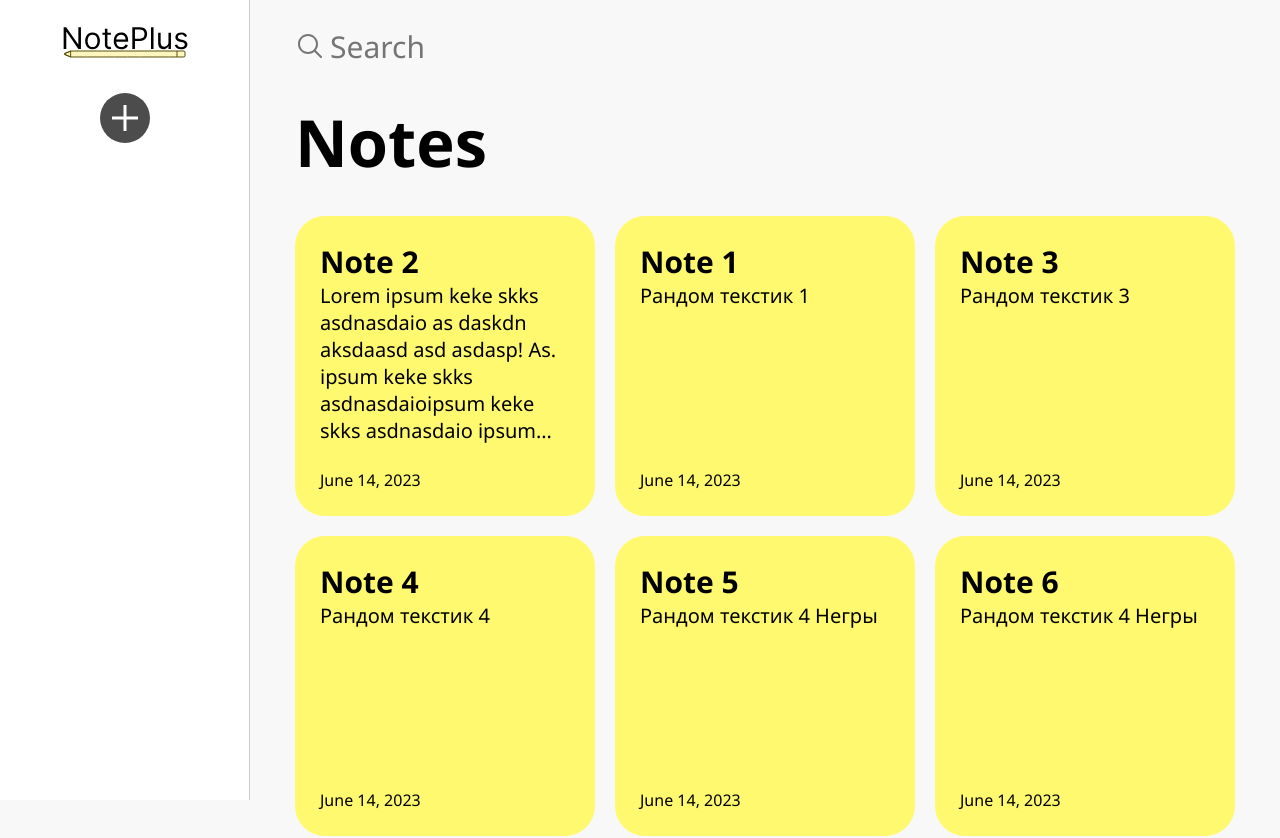
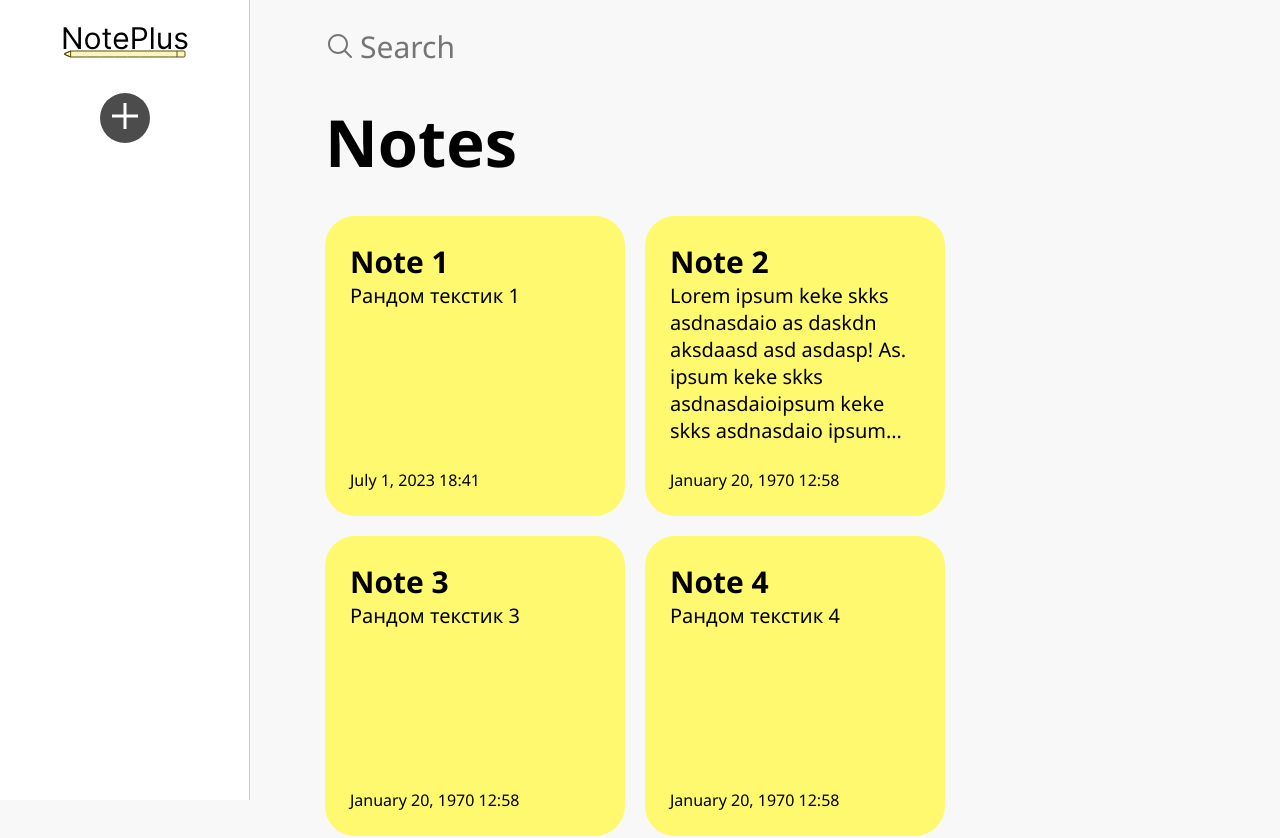
Before and after one commit to krancheh/note-app, a React (Create React App) app in the folder client/: page / in a window 1280 px wide. Shown: the top 838 px of the page. Built offline with nearby package versions, Linux system fonts and the light colour scheme.

Commit message:
added deleting adding searching notes, diff colors

```diff
--- a/client/src/components/Menu.jsx
+++ b/client/src/components/Menu.jsx
@@ -2,12 +2,35 @@ import React from 'react';
 import '../styles/Menu.css'
 import {ReactComponent as MainLogo} from "../assets/main-logo.svg";
 import {ReactComponent as AddLogo} from "../assets/add-logo.svg"
+import {useDispatch} from "react-redux";
+import {addNote} from "../store/notesSlice";
 
 const Menu = () => {
+
+    const colors = {
+        default: '#fff875',
+        green: '#93ff75',
+        blue: '#98b3ff',
+        red: '#ff7575',
+    }
+    const dispatch = useDispatch();
+    const addNoteHandler = (color) => {
+        dispatch(addNote({color}));
+    }
+
     return (
         <div className="Menu">
             <a href="/"><MainLogo/></a>
-            <button className="addButton"><AddLogo/></button>
+            <div className="buttons">
+                <button className="add-button" onClick={() => addNoteHandler(colors.default)}><AddLogo/></button>
+                <div className="dropdown-menu">
+                    <button className="colored-button" onClick={() => addNoteHandler(colors.default)}></button>
+                    <button className="colored-button" onClick={() => addNoteHandler(colors.green)}></button>
+                    <button className="colored-button" onClick={() => addNoteHandler(colors.blue)}></button>
+                    <button className="colored-button" onClick={() => addNoteHandler(colors.red)}></button>
+                </div>
+            </div>
+
         </div>
     );
 };
--- a/client/src/components/Note.jsx
+++ b/client/src/components/Note.jsx
@@ -1,19 +1,34 @@
-import React, {useState} from 'react';
 import '../styles/Note.css';
 import editLogo from '../assets/edit-icon.svg'
 import {ReactComponent as DeleteIcon} from "../assets/delete-icon.svg";
+import {useDispatch} from "react-redux";
+import {deleteNote, updateNote} from "../store/notesSlice";
 
-const Note = ({note}) => {
-    const [title, setTitle] = useState(note.title);
-    const [text, setText] = useState(note.text);
+const Note = ({id, title, content, date, color}) => {
+
+    const dispatch = useDispatch();
+
+    const months = ['January', 'February', 'March', 'April', 'May', 'June', 'July', 'August', 'September', 'November', 'December'];
+    const dateObj = new Date(date);
+    const formattedDate = `${months[dateObj.getMonth()]} ${dateObj.getDate()}, ${dateObj.getFullYear()} ${dateObj.getHours()}:${dateObj.getMinutes()}`
+
+    const editNoteHandler = () => {
+        dispatch(updateNote())
+    }
+
+    const deleteNoteHandler = () => {
+        dispatch(deleteNote({id}))
+    }
 
     return (
-        <div className='Note'>
+        <div className='Note' style={{"backgroundColor": color}}>
             <h2 className='note-title'>{title}</h2>
-            <p className='note-text'>{text}</p>
-            <p className='note-date'>June 14, 2023</p>
-            <button className='edit-button'><img alt='edit' src={editLogo}/></button>
-            <button className='delete-button'><DeleteIcon/></button>
+            <p className='note-text'>{content}</p>
+            <p className='note-date'>{formattedDate}</p>
+            <button className='edit-button' onClick={editNoteHandler}><img alt='edit' src={editLogo}/></button>
+            <div className="delete-zone">
+                <button className='delete-button' onClick={deleteNoteHandler}><DeleteIcon/></button>
+            </div>
         </div>
     );
 };
--- a/client/src/components/NoteList.jsx
+++ b/client/src/components/NoteList.jsx
@@ -1,14 +1,16 @@
 import Note from "./Note";
 import '../styles/NoteList.css'
 import {useSelector} from "react-redux";
+import {selectFilteredNotes} from "../store/notesSlice";
 
 const NoteList = () => {
-    const notes = useSelector(state => state.notes.notes)
+    const filteredNotes = useSelector(selectFilteredNotes)
 
     return (
         <div className="NoteList">
-            {notes.map((note) => {
-                return <Note key={note.id} note={note}></Note>
+            {filteredNotes.map((note) => {
+                return <Note key={note.id} id={note.id} title={note.title} content={note.content}
+                             date={note.date} color={note.color}></Note>
             })}
         </div>
     );
--- a/client/src/components/SearchBar.jsx
+++ b/client/src/components/SearchBar.jsx
@@ -1,18 +1,22 @@
 import React from 'react';
 import {ReactComponent as SearchIcon} from "../assets/search-icon.svg";
-import {useDispatch, useSelector} from "react-redux";
-import {findNotes} from "../store/noteListSlice"
+import {useDispatch} from "react-redux";
+import {setSearchQuery} from "../store/notesSlice"
 
 const SearchBar = () => {
-    const notes = useSelector(state => state.notes.notes)
     const dispatch = useDispatch();
+
+    const handleSearch = (event) => {
+        const searchQuery = event.target.value;
+        dispatch(setSearchQuery(searchQuery))
+    }
 
     return (
         <div className='search-bar-holder'>
             <input
                 id='search-bar'
                 type='text' placeholder='Search'
-                onChange={event => dispatch(findNotes(event.target.value))}
+                onChange={handleSearch}
             />
             <SearchIcon/>
         </div>
--- a/client/src/store/index.js
+++ b/client/src/store/index.js
@@ -1,9 +1,9 @@
 import {configureStore} from "@reduxjs/toolkit";
-import noteListReducer from "./noteListSlice"
+import notesReducer from "./notesSlice"
 
 const store = configureStore({
     reducer: {
-        notes: noteListReducer,
+        notes: notesReducer,
     },
 })
 
--- a/client/src/store/noteListSlice.js
+++ /dev/null
@@ -1,48 +0,0 @@
-import {createSlice} from "@reduxjs/toolkit";
-
-const noteListSlice = createSlice({
-    name: 'notes',
-    initialState: {
-        notes: [
-            {
-                id: 1,
-                title: 'Note 2',
-                text: 'Lorem ipsum keke skks asdnasdaio as daskdn aksdaasd asd asdasp! As. ipsum keke skks asdnasdaioipsum keke skks asdnasdaio ipsum keke skks asdnasdaio ipsum keke skks asdnasdaio',
-                color: '#FFF96F'
-            },
-            {id: 2, title: 'Note 1', text: 'Рандом текстик 1', color: '#FFF96F'},
-            {id: 3, title: 'Note 3', text: 'Рандом текстик 3', color: '#FFF96F'},
-            {id: 4, title: 'Note 4', text: 'Рандом текстик 4', color: '#FFF96F'},
-            {id: 5, title: 'Note 5', text: 'Рандом текстик 4 Негры', color: '#FFF96F'},
-            {id: 6, title: 'Note 6', text: 'Рандом текстик 4 Негры', color: '#FFF96F'},
-            {id: 7, title: 'Note 7', text: 'Рандом текстик 4 Негры ', color: '#FFF96F'},
-            {id: 8, title: 'Note 8', text: 'Рандом текстик 4 Негры ', color: '#FFF96F'},
-        ],
-    },
-    reducers: {
-        addNote(state, action) {
-            state.notes.push({
-                id: new Date().toISOString(),
-                title: action.payload.title,
-                text: action.payload.text,
-                color: action.payload.color,
-            })
-        },
-
-        deleteNote(state, action) {
-            state.notes = state.notes.filter(note => note.id !== action.payload.id);
-        },
-
-        findNotes(state, action) {
-            const searchText = action.payload.toLowerCase();
-            // const notesCopy = state.notes TODO сделать копию массива для работы поиска
-            state.notes = state.notes.filter((note) => note.text.toLowerCase().includes(searchText) || note.title.toLowerCase().includes(searchText))
-        }
-
-    }
-
-});
-
-
-export const {addNote, deleteNote, findNotes} = noteListSlice.actions;
-export default noteListSlice.reducer;
--- /dev/null
+++ b/client/src/store/notesSlice.js
@@ -0,0 +1,70 @@
+import {createSlice} from "@reduxjs/toolkit";
+
+const notesSlice = createSlice({
+    name: 'notes',
+    initialState: {
+        notes: [
+            {
+                id: 1,
+                title: 'Note 2',
+                content: 'Lorem ipsum keke skks asdnasdaio as daskdn aksdaasd asd asdasp! As. ipsum keke skks asdnasdaioipsum keke skks asdnasdaio ipsum keke skks asdnasdaio ipsum keke skks asdnasdaio',
+                date: 1688318805,
+                color: '#FFF96F',
+            },
+            {id: 2, title: 'Note 1', content: 'Рандом текстик 1', date: '2023-07-01T18:41:38.821Z', color: '#FFF96F'},
+            {id: 3, title: 'Note 3', content: 'Рандом текстик 3', date: 1688318805, color: '#FFF96F'},
+            {id: 4, title: 'Note 4', content: 'Рандом текстик 4', date: 1688318805, color: '#FFF96F'},
+            {id: 5, title: 'Note 5', content: 'Рандом текстик 4 Негры', date: 1688318805, color: '#FFF96F'},
+            {id: 6, title: 'Note 6', content: 'Рандом текстик 4 Негры', date: 1688318805, color: '#FFF96F'},
+            {id: 7, title: 'Note 7', content: 'Рандом текстик 4 Негры ', date: 1688318805, color: '#FFF96F'},
+            {id: 8, title: 'Note 8', content: 'Рандом текстик 4 Негры ', date: 1688318805, color: '#FFF96F'},
+        ],
+        searchQuery: '',
+    },
+    reducers: {
+        addNote(state, action) {
+            state.notes.push({
+                id: new Date().toISOString(),
+                title: 'New note',
+                content: 'Write something...',
+                date: new Date().getTime(),
+                color: action.payload.color,
+            })
+        },
+
+        deleteNote(state, action) {
+            state.notes = state.notes.filter(note => note.id !== action.payload.id);
+        },
+
+        updateNote(state, action) {
+        },
+
+        setSearchQuery(state, action) {
+            state.searchQuery = action.payload.toLowerCase();
+        }
+
+    }
+
+});
+
+// const selectNotesState = (state) => state.notes;
+
+const compareDates = (noteA, noteB) => {
+    const dateA = new Date(noteA.date);
+    const dateB = new Date(noteB.date);
+
+    return dateB - dateA;
+}
+
+
+export const selectFilteredNotes = (state) => {
+    const searchQuery = state.notes.searchQuery;
+    const notes = [...state.notes.notes].sort(compareDates);
+
+    return notes.filter((note) => note.title.toLowerCase().includes(searchQuery) || note.content.toLowerCase().includes(searchQuery))
+}
+
+export const {addNote, deleteNote, updateNote, setSearchQuery} = notesSlice.actions;
+
+
+export default notesSlice.reducer;
--- a/client/src/styles/App.css
+++ b/client/src/styles/App.css
@@ -5,16 +5,17 @@
 }
 
 #root {
-
 }
 
 .App {
+    min-height: 100vh;
     display: flex;
     margin: 0 auto;
     background-color: #f8f8f8;
 }
 
 main {
+    margin-left: 300px;
     padding: 25px;
     display: flex;
     flex-direction: column;
--- a/client/src/styles/Menu.css
+++ b/client/src/styles/Menu.css
@@ -1,9 +1,9 @@
 .Menu {
+    height: 100vh;
     min-width: 250px;
-    height: 100vh;
     padding: 20px;
-    margin-right: 20px;
 
+    position: fixed;
     display: flex;
     flex-direction: column;
     align-items: center;
@@ -14,21 +14,92 @@
     border-right: 1px solid #cbcbcb;
 }
 
-.addButton {
+.buttons {
+    display: flex;
+    flex-direction: column;
+    gap: 20px;
+}
+
+.buttons:hover .dropdown-menu {
+    /*display: flex;*/
+}
+
+.buttons:hover .colored-button {
+    animation-play-state: running;
+    display: block;
+}
+
+.add-button {
     width: 50px;
     height: 50px;
-    display: flex;
 
     background-color: #4D4C4D;
     border: 0;
     border-radius: 50%;
 }
 
-.addButton:hover {
+.add-button:hover {
     opacity: 95%;
     cursor: pointer;
 }
 
-.addButton svg {
+.add-button svg {
     margin: auto;
 }
+
+.dropdown-menu {
+    display: flex;
+    flex-direction: column;
+    gap: 15px;
+}
+
+.colored-button {
+    height: 30px;
+    width: 30px;
+    margin: 0 auto;
+
+    border: 0;
+    border-radius: 50%;
+
+    display: none;
+    opacity: 0;
+    transition: opacity 0.3s;
+    transform: scale(1);
+    cursor: pointer;
+    animation: coloredButtonsAnim .05s linear forwards;
+    animation-play-state: paused;
+}
+
+.colored-button:hover {
+    transform: scale(1.2);
+}
+
+.colored-button:nth-child(1) {
+    background-color: #fff875;
+}
+
+.colored-button:nth-child(2) {
+    background-color: #93ff75;
+    animation-delay: .05s;
+}
+
+.colored-button:nth-child(3) {
+    background-color: #98b3ff;
+    animation-delay: .1s;
+}
+
+.colored-button:nth-child(4) {
+    background-color: #ff7575;
+    animation-delay: .15s;
+}
+
+
+@keyframes coloredButtonsAnim {
+    0% {
+        transform: translateY(-100%);
+    }
+    100% {
+        transform: translateY(0);
+        opacity: 1;
+    }
+}
--- a/client/src/styles/Note.css
+++ b/client/src/styles/Note.css
@@ -10,16 +10,13 @@
     position: relative !important;
 
     border-radius: 30px;
-    background-color: #FFF96F;
+    background-color: #fff875;
 }
 
 .Note:hover .edit-button {
     visibility: visible;
 }
 
-.Note:hover .delete-button {
-    visibility: visible;
-}
 
 .note-title {
     font-size: 30px;
@@ -70,10 +67,14 @@
     width: 20px;
 }
 
-.delete-button {
+.delete-zone {
     position: absolute;
     top: 0;
     right: 0;
+    transform: translate(10px, -5px);
+}
+
+.delete-button {
 
     visibility: hidden;
 
@@ -82,6 +83,10 @@
     cursor: pointer;
 }
 
+.delete-zone:hover .delete-button {
+    visibility: visible;
+}
+
 .delete-button:hover {
     opacity: 80%;
 }
```
Also changed, not shown: 1 other file (tests, documents, lock files or other folders).
